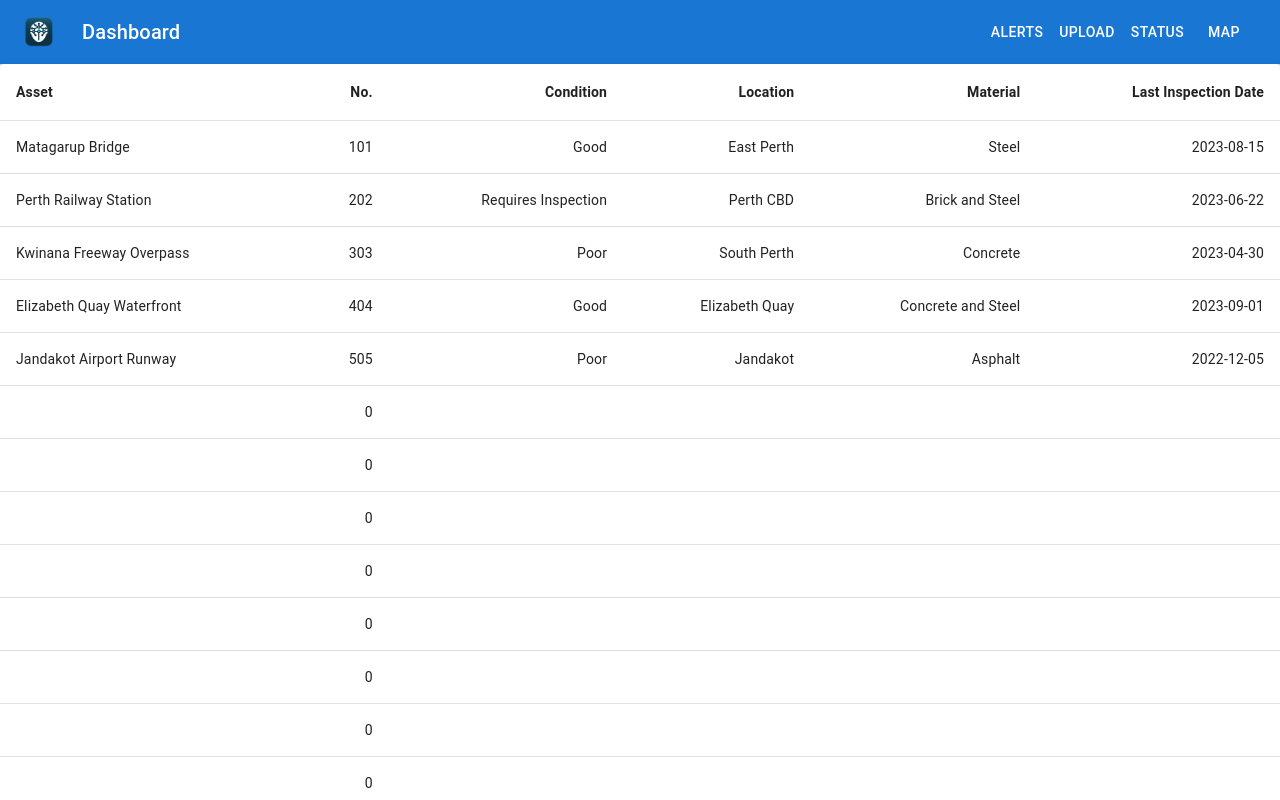
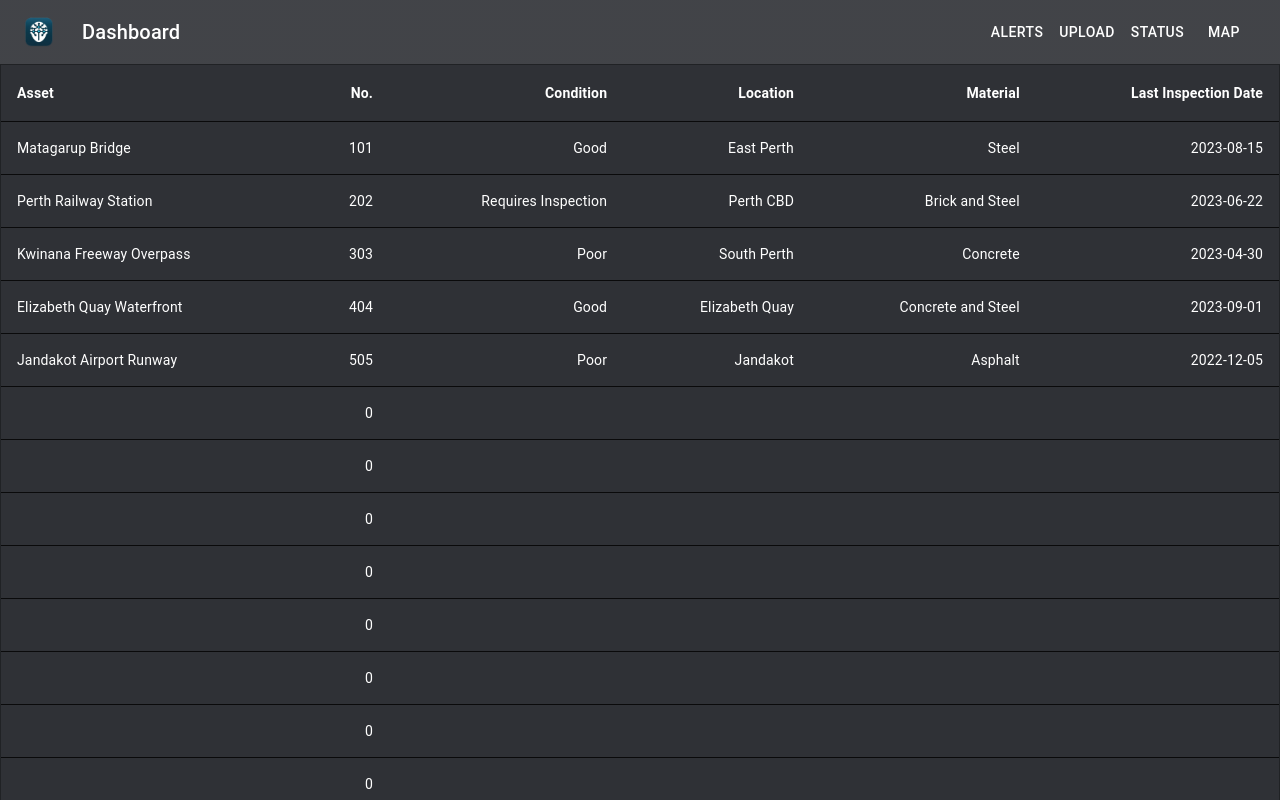
Before and after one commit to dingjw1997/AI-Dashboard, a React (Create React App) app: page /status in a window 1280 px wide. Shown: the top 800 px of the page. Built offline with nearby package versions, Linux system fonts and the light colour scheme.

Commit message:
Add dark theme globally

```diff
--- /dev/null
+++ b/src/Theme.tsx
@@ -0,0 +1,24 @@
+import { createTheme } from '@mui/material/styles';
+
+const theme = createTheme({
+  palette: {
+    mode: 'dark',
+    background: {
+      default: '#36393F',
+      paper: '#2F3136',
+    },
+    text: {
+      primary: '#FFFFFF',
+      secondary: '#B9BBBE',
+    },
+    primary: {
+      main: '#7289DA',
+    },
+    secondary: {
+      main: '#5865F2',
+    },
+    divider: '#202225',
+  },
+});
+
+export default theme;
--- a/src/components/BasicTable/BasicTable.tsx
+++ b/src/components/BasicTable/BasicTable.tsx
@@ -55,28 +55,28 @@ function BasicTable() {
   };
 
   return (
-    <div className="w-100 d-flex justify-content-center">
-      <TableContainer component={Paper}>
+    <TableContainer component={Paper} square variant="outlined">
       <Table sx={{ minWidth: 650 }} aria-label="simple table">
         <TableHead>
-            <TableRow >
-              <TableCell sx={{fontWeight: "bold"}}>Asset</TableCell>
-              <TableCell sx={{fontWeight: "bold"}} align="right">No.</TableCell>
-              <TableCell sx={{fontWeight: "bold"}} align="right">Condition</TableCell>
-              <TableCell sx={{fontWeight: "bold"}} align="right">Location</TableCell>
-              <TableCell sx={{fontWeight: "bold"}} align="right">Material</TableCell>
-              <TableCell sx={{fontWeight: "bold"}} align="right">Last Inspection Date</TableCell>
+          <TableRow>
+            <TableCell sx={{ fontWeight: 'bold' }}>Asset</TableCell>
+            <TableCell sx={{ fontWeight: 'bold' }} align="right">No.</TableCell>
+            <TableCell sx={{ fontWeight: 'bold' }} align="right">Condition</TableCell>
+            <TableCell sx={{ fontWeight: 'bold' }} align="right">Location</TableCell>
+            <TableCell sx={{ fontWeight: 'bold' }} align="right">Material</TableCell>
+            <TableCell sx={{ fontWeight: 'bold' }} align="right">Last Inspection Date</TableCell>
           </TableRow>
         </TableHead>
         <TableBody>
-            {rows.map((row) => (
+          {rows.map((row, index) => (
             <TableRow
-                key={row.name}
+              key={row.name || index}
               sx={{
                 '&:last-child td, &:last-child th': { border: 0 },
                 '&:hover': { backgroundColor: 'rgba(0, 0, 0, 0.04)' },
-                  cursor: 'pointer',
+                cursor: 'pointer'
               }}
+              hover
               onClick={() => handleRowClick(row)}
             >
               <TableCell component="th" scope="row">{row.name}</TableCell>
@@ -90,7 +90,6 @@ function BasicTable() {
         </TableBody>
       </Table>
     </TableContainer>
-    </div>
   );
 }
 
--- a/src/components/Header/Header.tsx
+++ b/src/components/Header/Header.tsx
@@ -6,9 +6,7 @@ import Button from '@mui/material/Button';
 import Menu from '@mui/material/Menu';
 import MenuItem from '@mui/material/MenuItem';
 import IconButton from '@mui/material/IconButton';
-import MenuIcon from '@mui/icons-material/Menu';
 
-// Interfaces for the dropdown and the type of link for typing our props
 interface DropdownItem {
   href: string;
   text: string;
@@ -23,7 +21,6 @@ interface NavLink {
 const Header: React.FC = () => {
   const [anchorEl, setAnchorEl] = useState<null | HTMLElement>(null);
 
-  // Dummy navigation links
   const navLinks: NavLink[] = [
     {
       text: "Alerts",
--- a/src/index.tsx
+++ b/src/index.tsx
@@ -1,15 +1,18 @@
 import React from 'react';
 import ReactDOM from 'react-dom/client';
 import App from './App';
+import { ThemeProvider } from '@mui/material/styles';
+import theme from './Theme';
+
 import 'bootstrap/dist/js/bootstrap.bundle.min.js';
 import 'bootstrap/dist/css/bootstrap.min.css';
 
+const root = ReactDOM.createRoot(document.getElementById('root') as HTMLElement);
 
-const root = ReactDOM.createRoot(
-  document.getElementById('root') as HTMLElement
-);
 root.render(
   <React.StrictMode>
-    <App />
+    <ThemeProvider theme={theme}>
+      <App />
+    </ThemeProvider>
   </React.StrictMode>
 );
--- a/src/pages/Alerts/Alerts.tsx
+++ b/src/pages/Alerts/Alerts.tsx
@@ -1,6 +1,3 @@
-//Reference: https://developer.mozilla.org/en-US/docs/Web/JavaScript/Reference/Template_literals
-//Reference: https://reactjs.org/docs/components-and-props.html
-//test test 123
 import styles from './Alerts.module.css';
 import Header from '../../components/Header/Header';
 import React, { useState } from 'react';
--- a/src/pages/Home/Home.tsx
+++ b/src/pages/Home/Home.tsx
@@ -1,7 +1,6 @@
 import React from 'react';
 import Header from '../../components/Header/Header';
-import './Home.css';
-import InteractiveMap from '../Map/InteractiveMap'; // Import the InteractiveMap component
+import './Home.css'; // Import the InteractiveMap component
 
 
 function Home() {
```
Lines whose indentation alone changed are shown as unchanged.
